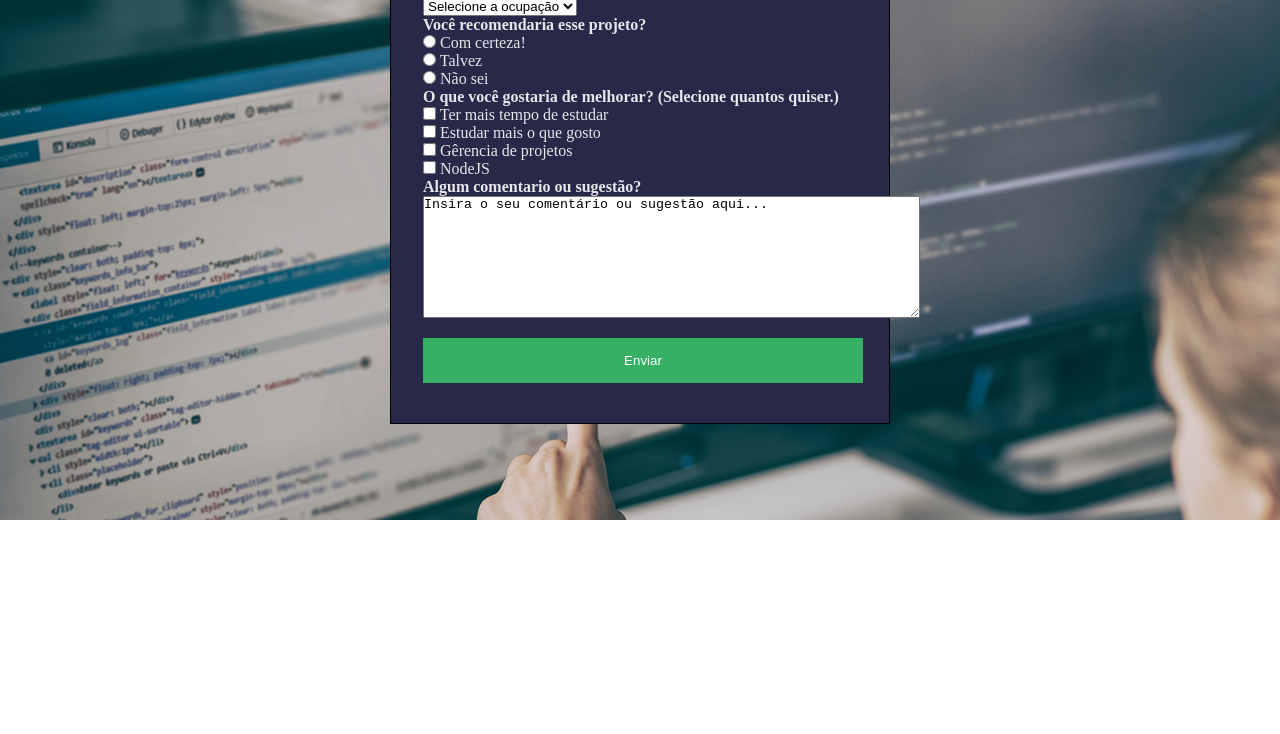
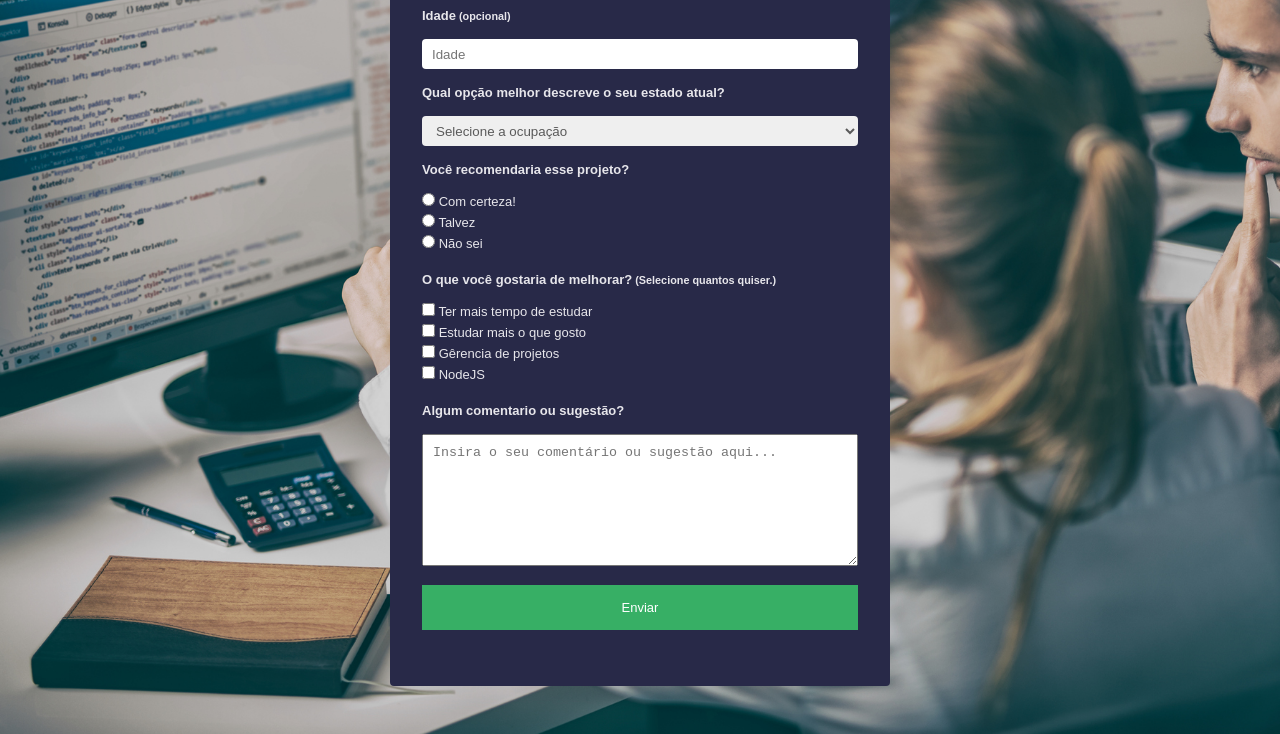
Before and after one commit to daviteixeira-dev/Desenvolvimento-de-Software-para-Web, a plain HTML site: page Projeto Prático - HTML + CSS/index.html in a window 1280 px wide. Shown: the part 280-1014 px from the top of the page. Before the commit the page ends 800 px from the top, so only its background shows below. Drawn offline with Linux system fonts and the light colour scheme.

Commit message:
Projeto Prático - HTML + CSS

```diff
--- a/Projeto Prático - HTML + CSS/estilo.css
+++ b/Projeto Prático - HTML + CSS/estilo.css
@@ -7,17 +7,19 @@
 body{
     background-image:url(img/background.jpg);
     background-repeat: no-repeat;
+    background-size: cover;
+    font-family: Arial, Helvetica, sans-serif;
+    font-size: small;
 }
 
 #container {
-    border: 1px solid black;
     width: min(90vw, 500px);
     margin: auto;
     margin-bottom: 3rem;
 }
 
 header {
-    padding: 2rem 0 2rem;
+    padding: 2rem 0rem  1rem 0rem;
     text-align: center;
 }
 
@@ -27,8 +29,46 @@ header h1 {
 
 header h3 {
     color: #e7e6eb;
+    font-size: small;
 }
+
+h4 {
+    margin-top: 1rem;
+    margin-bottom: 1rem;
+}
+
+.first-information {
+    width: 100%;
+    height: 30px;
+    border: none;
+    border-radius: 0.25rem;
+    padding: 10px;
+}
+
+select {
+    width: 100%;
+    height: 30px;
+    border: none;
+    border-radius: 0.25rem;
+    padding: 0px 0px 0px 10px;
+    color: #5a5a5a;
+}
+
+textarea {
+    padding: 10px 0px 0px 10px;
+    width: 100%;
+}
+
+.option {
+    margin-bottom: 0.5rem;
+}
+
+.multiple-choices {
+    margin-bottom: 0.5rem;
+}
+
 #card {
+    border-radius: 0.25rem;
     background-color: #282948;
     padding: 1.5rem 2rem;
 }
@@ -40,11 +80,18 @@ header h3 {
     color: #e7e6eb;
 }
 
-#butao {
+.button {
     color: white;
     background-color: #37AF65;
+    text-decoration: none;
     height: 45px;
-    width: 440px;
-    border: none;
-    margin: 1rem 0rem 1rem 0rem;
+    margin-top: 1rem;
+    margin-bottom: 2rem;
+    display: flex;
+    align-items: center;
+    justify-content: center;
 }
+
+.button:hover {
+    background-color: #47e283;
+}
--- a/Projeto Prático - HTML + CSS/index.html
+++ b/Projeto Prático - HTML + CSS/index.html
@@ -1,5 +1,5 @@
 <!DOCTYPE html>
-<html lang="pt-BR">
+<html lang="pt-br">
 <head>
     <meta charset="UTF-8">
     <meta name="viewport" content="width=device-width, initial-scale=1.0">
@@ -16,13 +16,13 @@
         <section id="form">
             <div id="card">
                 <h4>Nome</h4>
-                <input type="text" value="Coloque seu nome...">
+                <input type="text" placeholder="Coloque seu nome..." class="first-information">
 
                 <h4>Email</h4>
-                <input type="text" value="Coloque o seu Email...">
+                <input type="text" placeholder="Coloque o seu Email..." class="first-information">
 
-                <h4>Idade<label> (opcional)</label></h4>
-                <input type="text" value="Idade">
+                <h4>Idade<small> (opcional)</small></h4>
+                <input type="text" placeholder="Idade" class="first-information">
 
                 <h4>Qual opção melhor descreve o seu estado atual?</h4>
                 <select name="ocupações" id="ocupacoes">
@@ -34,35 +34,37 @@
                 </select>
 
                 <h4>Você recomendaria esse projeto?</h4>
-                <input type="radio" name="Com Certeza" id="comCerteza">
-                <label>Com certeza!</label>
+                <input type="radio" name="Com Certeza" class="option">
+                <label class="option">Com certeza!</label>
                 <br>
-                <input type="radio" name="Talvez" id="talvez">
-                <label>Talvez</label>
+                <input type="radio" name="Talvez" class="option">
+                <label class="option">Talvez</label>
                 <br>
-                <input type="radio" name="Não sei" id="naoSei">
-                <label>Não sei</label>
+                <input type="radio" name="Não sei" class="option">
+                <label class="option">Não sei</label>
                 <br>
 
-                <h4>O que você gostaria de melhorar?<label> (Selecione quantos quiser.)</label></h4>
-                <input type="checkbox" name="Ter mais tempo de estudar" id="tempoEstudar">
-                <label>Ter mais tempo de estudar</label>
+                <h4>O que você gostaria de melhorar?<small> (Selecione quantos quiser.)</small></h4>
+                <input type="checkbox" name="Ter mais tempo de estudar" class="multiple-choices">
+                <label class="multiple-choices">Ter mais tempo de estudar</label>
                 <br>
-                <input type="checkbox" name="Estudar mais o que gosto" id="estudarGostar">
-                <label>Estudar mais o que gosto</label>
+                <input type="checkbox" name="Estudar mais o que gosto" class="multiple-choices">
+                <label class="multiple-choices">Estudar mais o que gosto</label>
                 <br>
-                <input type="checkbox" name="Gêrencia de projetos" id="gerenciaProjetos">
-                <label>Gêrencia de projetos</label>
+                <input type="checkbox" name="Gêrencia de projetos" class="multiple-choices">
+                <label class="multiple-choices">Gêrencia de projetos</label>
                 <br>
-                <input type="checkbox" name="NodeJS" id="NodeJS">
-                <label>NodeJS</label>
+                <input type="checkbox" name="NodeJS" class="multiple-choices">
+                <label class="multiple-choices">NodeJS</label>
                 <br>
 
                 <h4>Algum comentario ou sugestão?</h4>
                 <textarea name="Insira o seu comentário ou sugestão aqui..."
-                id="comentario" cols="60" rows="8">Insira o seu comentário ou sugestão aqui...</textarea>
+                id="comentario" cols="60" rows="8" placeholder="Insira o seu comentário ou sugestão aqui..."></textarea>
                 <br>
-                <input type="button" value="Enviar" id="butao">
+                <div class="action">
+                    <a onclick="" href="#" class="button">Enviar</a>
+                </div>
             </div>
         </section>
     </main>
```
Also changed, not shown: 1 other file.
